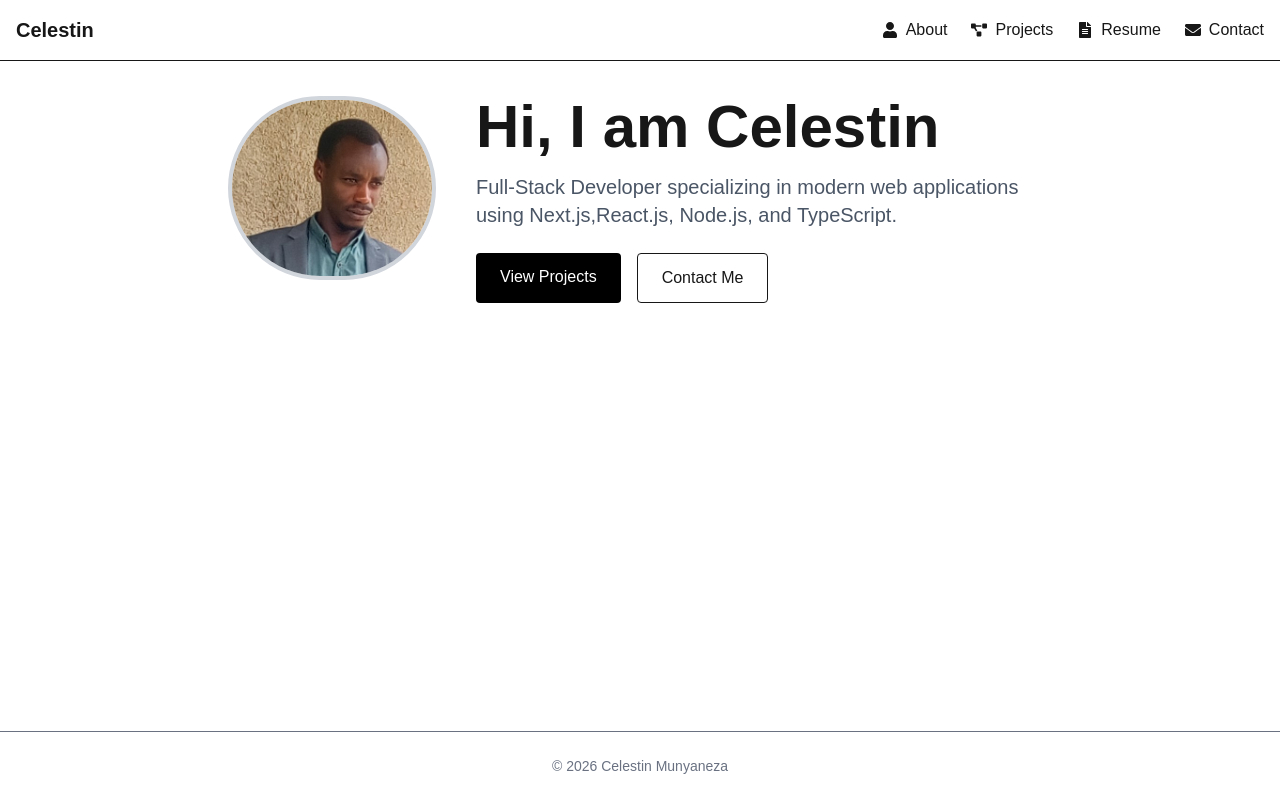
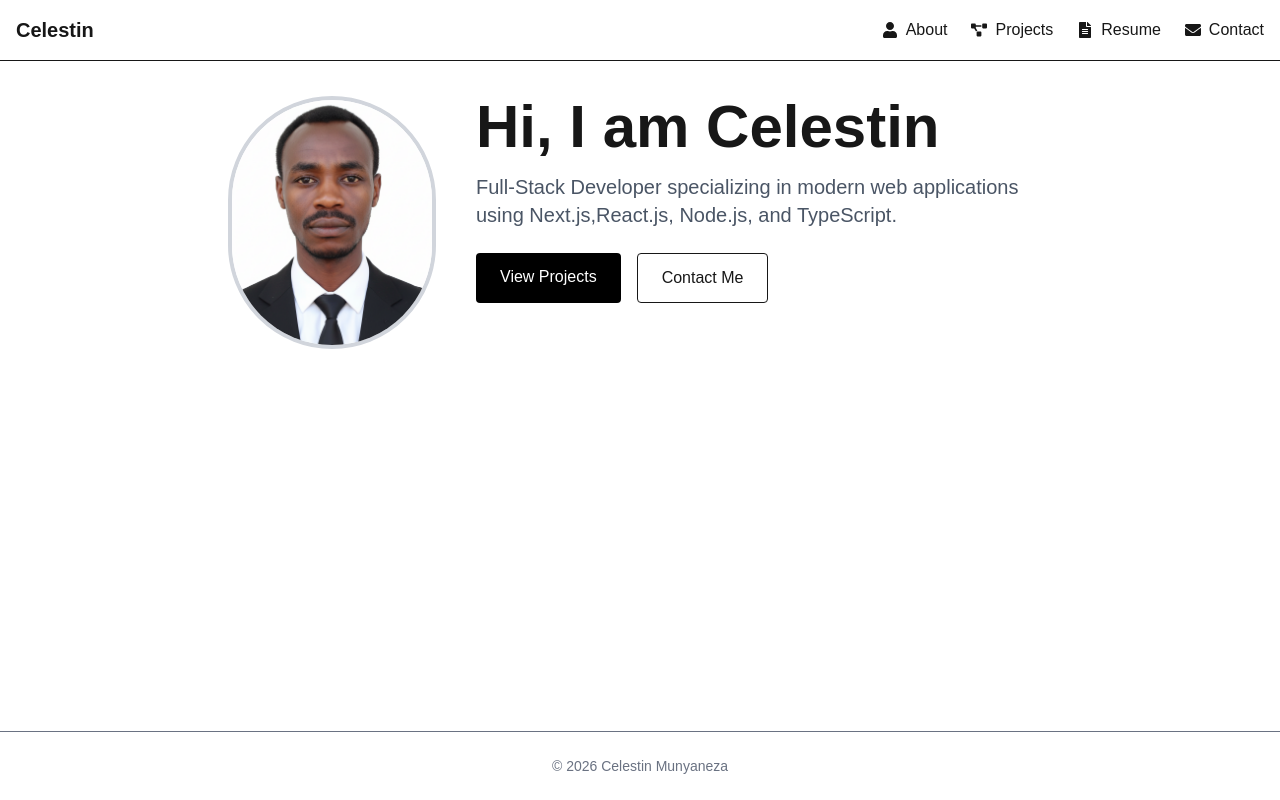
Before and after one commit to Celestinmunyaneza22/MyNextPortifolio, a Next.js app: page / in a window 1280 px wide. Built offline with nearby package versions, Linux system fonts and the light colour scheme.

Commit message:
updated image2

```diff
--- a/app/page.tsx
+++ b/app/page.tsx
@@ -7,7 +7,7 @@ export default function Home() {
       {/* Profile Image */}
       <div className="relative w-52 h-52">
         <Image
-          src="/celestin2.jpg"
+          src="/celestin.png"
           alt="Celestin Munyaneza"
             width={220}
             height={220}
```
